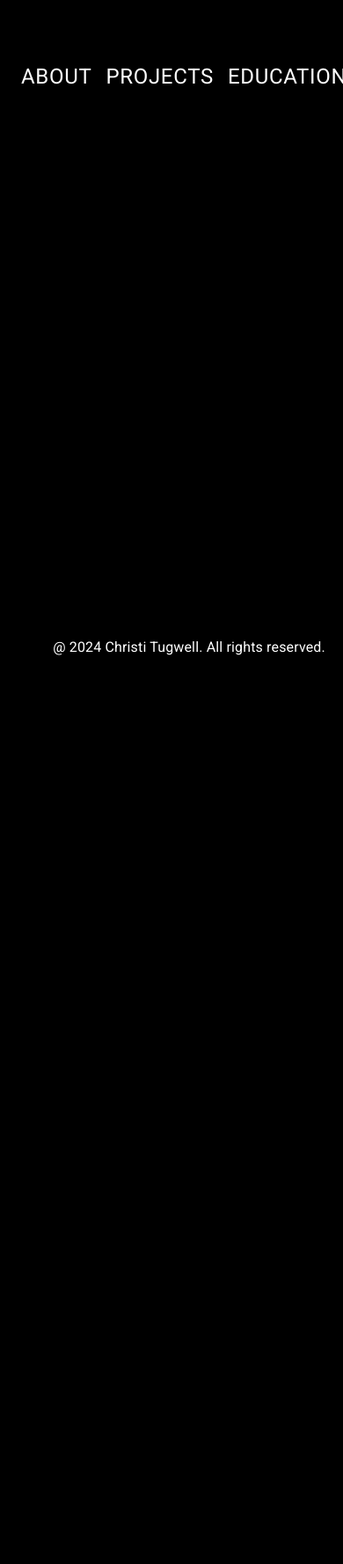
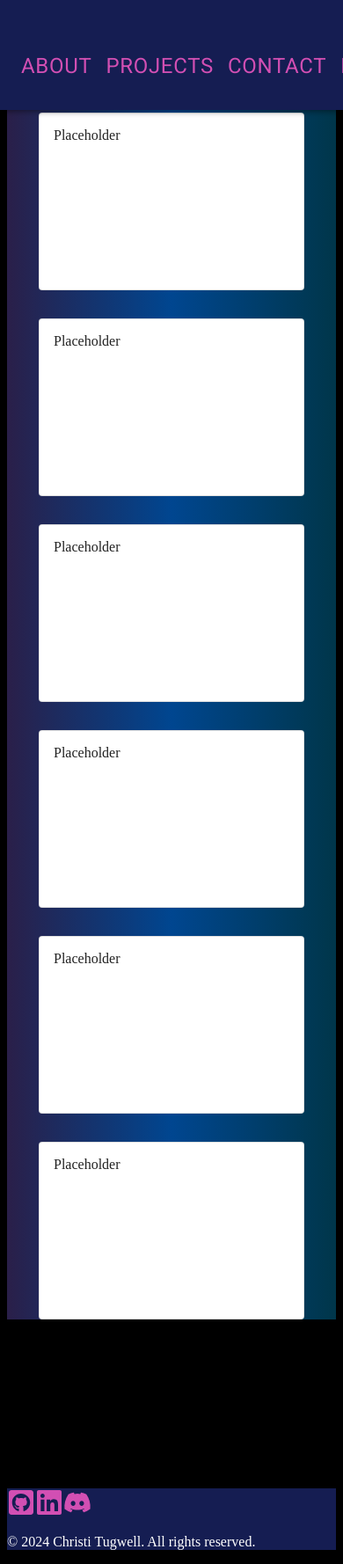
Before and after one commit to tugwellchristi/Portfolio-2.0, a React (Vite) app in the folder React-Portfolio/Portfolio/: page /Projects in a window 390 px wide. Shown: the whole page at 88% size. Before the commit the page ends 844 px from the top, so only its background shows below. Built offline with nearby package versions, Linux system fonts and the light colour scheme.

Commit message:
changed background across pages, working to resolve footer issue, pages not displaying responsively as intended

```diff
--- a/React-Portfolio/Portfolio/package.json
+++ b/React-Portfolio/Portfolio/package.json
@@ -18,6 +18,7 @@
     "classnames": "^2.5.1",
     "react": "^18.2.0",
     "react-dom": "^18.2.0",
+    "react-icons": "^5.0.1",
     "react-router-dom": "^6.11.1",
     "react-social-icons": "^1.1.0"
   },
@@ -25,11 +26,11 @@
     "@types/react": "^18.2.15",
     "@types/react-dom": "^18.2.7",
     "@vitejs/plugin-react": "^4.0.3",
+    "esbuild": "^0.14.11",
     "eslint": "^8.45.0",
     "eslint-plugin-react": "^7.32.2",
     "eslint-plugin-react-hooks": "^4.6.0",
     "eslint-plugin-react-refresh": "^0.4.3",
-    "esbuild": "^0.14.11",
     "vite": "^4.4.5"
   }
 }
--- a/React-Portfolio/Portfolio/src/components/AppBar.jsx
+++ b/React-Portfolio/Portfolio/src/components/AppBar.jsx
@@ -13,7 +13,6 @@ import Button from '@mui/material/Button';
 const pages = [
   { name: 'About', path: '/about' },
   { name: 'Projects', path: '/projects' },
-  { name: 'Education', path: '/education' },
   { name: 'Contact', path: '/contact' },
   { name: 'Resume', path: '/resume' },
 ];
@@ -34,11 +33,11 @@ function ResponsiveAppBar() {
     <AppBar
       className="appbar"
       sx={{
-        height: '150px',
+        height: '125px',
         width: '100%',
         top: 0,
         position: 'fixed',
-        backgroundColor: 'black',
+        backgroundColor: '#151D52ff',
         color: 'white',
         display: 'flex',
         flexDirection: 'column',
@@ -57,10 +56,10 @@ function ResponsiveAppBar() {
               fontFamily: 'monospace',
               fontWeight: 700,
               letterSpacing: '.3rem',
-              color: 'inherit',
+              color: 'white',
               textDecoration: 'none',
               fontSize: '2rem',
-              marginTop: '40px',
+              marginTop: '20px',
               textShadow: '2px 2px 4px rgba(0, 0, 0, 0.5)',
             }}
           >
@@ -98,7 +97,7 @@ function ResponsiveAppBar() {
               <MenuItem key={page.name} onClick={handleCloseNavMenu}>
                 <Link
                   to={page.path}
-                  style={{ color: 'inherit', textDecoration: 'none' }}
+                  style={{ color: '#FA6A0Aff', textDecoration: 'none' }}
                 >
                   <Typography textAlign="center">{page.name}</Typography>
                 </Link>
@@ -114,7 +113,7 @@ function ResponsiveAppBar() {
                 onClick={handleCloseNavMenu}
                 sx={{
                   my: 2,
-                  color: 'white',
+                  color: '#D24FB3ff',
                   fontSize: '1.5rem',
                   marginTop: '40px'
                 }}
--- a/React-Portfolio/Portfolio/src/components/Footer.jsx
+++ b/React-Portfolio/Portfolio/src/components/Footer.jsx
@@ -1,44 +1,28 @@
 import React from 'react';
-import Box from '@mui/material/Box';
-import Typography from '@mui/material/Typography';
+import { FaGithubSquare, FaLinkedin, FaDiscord } from 'react-icons/fa';
 
 function Footer() {
+    const iconColor = '#D24FB3ff';
+
     return (
-        <Box
-            sx={{
-                position: 'fixed',
-                bottom: 0,
-                left: 0,
-                width: '100%',
-                height: '100px',
-                backgroundColor: 'black',
-                color: 'white',
-                textAlign: 'center',
-                padding: '20px',
-                fontFamily: 'monospace',
-                fontSize: '1.5rem',
-                flexDirection: 'column',
-                justifyContent: 'center',
-                alignItems: 'center',
-            }}
-        >
-            <div>
-                {/* LinkedIn Icon */}
-                {/* <SocialIcon url='https://www.linkedin.com/in/christi-tugwell-a67194104/' style={{ marginRight: '10px' }} /> */}
-
-                {/* GitHub Icon */}
-                {/* <SocialIcon url="your-github-url" style={{ marginRight: '10px' }} /> */}
-
-                {/* Discord Icon */}
-                {/* <SocialIcon url="your-discord-url" style={{ marginRight: '10px' }} /> */}
-
-                {/* Email Icon */}
-                {/* <SocialIcon url="mailto:your-email@example.com" /> */}
+        <footer className="text-white py-4  bottom-0 left-0 right-0" style={{ backgroundColor: '#151D52ff'}}>
+            <div className="container mx-auto flex flex-wrap p-5 flex-col md:flex-row items-center justify-between">
+            <div className="md:w-full text-center">
+                    <a href="https://github.com/tugwellchristi" target="_blank" rel="noopener noreferrer" className="mr-5 hover:text-white">
+                        <FaGithubSquare size={32} style={{ color: iconColor }} />
+                    </a>
+                    <a href="https://www.linkedin.com/in/christi-tugwell-a67194104/" target="_blank" rel="noopener noreferrer" className="mr-5 hover:text-white">
+                        <FaLinkedin size={32} style={{ color: iconColor }} />
+                    </a>
+                    <a href="https://discord.com/channels/@me" target="_blank" rel="noopener noreferrer" className="mr-5 hover:text-white">
+                        <FaDiscord size={32} style={{ color: iconColor }} />
+                    </a>
+                </div>
+                <div className="text-center" style={{ color: 'white' }}>
+                    <p> &copy; 2024 Christi Tugwell. All rights reserved. </p>
+                </div>
             </div>
-            <Typography variant='body1'>
-                @ 2024 Christi Tugwell. All rights reserved.
-            </Typography>
-        </Box>
+        </footer>
     );
 }
 
--- a/React-Portfolio/Portfolio/src/index.jsx
+++ b/React-Portfolio/Portfolio/src/index.jsx
@@ -31,10 +31,6 @@ const router = createBrowserRouter([
         element: <Projects />,
       },
       {
-        path: '/Education',
-        element: <Projects />,
-      },
-      {
         path: '/Contact',
         element: <Contact />,
       },
--- a/React-Portfolio/Portfolio/src/pages/Contact.jsx
+++ b/React-Portfolio/Portfolio/src/pages/Contact.jsx
@@ -1,6 +1,7 @@
 import React from 'react';
 import Box from '@mui/material/Box';
 import Typography from '@mui/material/Typography';
+
 
 function Contact() {
     return (
@@ -8,7 +9,7 @@ function Contact() {
             sx={{
                 height: '625px',
                 width: '100vw',
-                background: 'linear-gradient(270deg, #00364Aff, #BD1235ff, #004690ff, #2A1F49ff,  #5A4280ff)',
+                background: 'linear-gradient(270deg, #00364Aff, #004690ff, #2A1F49ff)',
                 backgroundSize: 'cover',
                 backgroundPosition: 'center',
                 position: 'fixed',
--- a/React-Portfolio/Portfolio/src/pages/Home.jsx
+++ b/React-Portfolio/Portfolio/src/pages/Home.jsx
@@ -8,12 +8,11 @@ function Home() {
     return (
         <Box
             sx={{
-                height: '625px',
+                height: '100vh',
                 width: '100vw',
                 backgroundImage: `url(${backgroundImage})`,
                 backgroundSize: 'cover',
                 backgroundPosition: 'center',
-                position: 'fixed',
                 zIndex: 1,
                 display: 'flex',
                 flexDirection: 'column',
@@ -29,11 +28,11 @@ function Home() {
                 textShadow: '2px 2px 4px rgba(0, 0, 0, 0.5)',
             }}
         >
-            <Typography variant='h3' fontWeight='bold' mb={2}>
+            <Typography variant='h3' fontWeight='bold' mb={2} style={{ fontFamily: 'monospace' }}>
                 HI, I'M CHRISTI!
             </Typography>
-            <Typography variant='h5'>
-                Front End Developer And Web Designer
+            <Typography variant='h5' style={{ fontFamily: 'monospace' }}>
+                Front-End Developer // Web Designer
             </Typography>
         </Box>
     );
--- a/React-Portfolio/Portfolio/src/pages/Projects.jsx
+++ b/React-Portfolio/Portfolio/src/pages/Projects.jsx
@@ -1,22 +1,30 @@
-export default function Project() {
-    return (
-      <div>
-        <h1>Projects </h1>
-        <p>
-          Donec a volutpat quam. Curabitur nec varius justo, sed rutrum ligula.
-          Curabitur pellentesque turpis sit amet eros iaculis, a mollis arcu
-          dictum. Ut vel ante eget massa ornare placerat. Etiam nisl orci, finibus
-          sodales volutpat et, hendrerit ut dolor. Suspendisse porta dictum nunc,
-          sed pretium risus rutrum eget. Nam consequat, ligula in faucibus
-          vestibulum, nisi justo laoreet risus, luctus luctus mi lacus sit amet
-          libero. Class aptent taciti sociosqu ad litora torquent per conubia
-          nostra, per inceptos himenaeos. Mauris pretium condimentum tellus eget
-          lobortis. Interdum et malesuada fames ac ante ipsum primis in faucibus.
-          Donec placerat accumsan mi, ut congue neque placerat eu. Donec nec ipsum
-          in velit pellentesque vehicula sit amet at augue. Maecenas aliquam
-          bibendum congue. Pellentesque semper, lectus non ullamcorper iaculis,
-          est ligula suscipit velit, sed bibendum turpis dui in sapien.
-        </p>
+import React from "react";
+import { Grid, Card } from '@mui/material';
+import CardContent from '@mui/material/CardContent';
+
+export default function Projects() {
+  return (
+    <section
+    id="Merch"
+    style={{
+      marginTop: '8rem',
+      marginBottom: '12rem',
+      background: 'linear-gradient(270deg, #00364Aff, #004690ff, #2A1F49ff)' }}>
+      <div className="container px-5 py-10 mx-auto">
+        <Grid container spacing={4}>
+          {[0, 1].map((row) => (
+            <Grid container item key={row} justifyContent="center" spacing={4}>
+              {[0, 1, 2].map((col) => (
+                <Grid item key={col}>
+                  <Card variant="outlined" style={{ width: '300px', height: '200px' }}>
+                    <CardContent>{/* Your card content goes here */}Placeholder</CardContent>
+                  </Card>
+                </Grid>
+              ))}
+            </Grid>
+          ))}
+        </Grid>
       </div>
-    );
-  }
+    </section>
+  );
+}
--- a/React-Portfolio/Portfolio/src/pages/Resume.jsx
+++ b/React-Portfolio/Portfolio/src/pages/Resume.jsx
@@ -1,18 +1,17 @@
 import React from 'react';
 import Box from '@mui/material/Box';
-import Typography from '@mui/material/Typography';
 import backgroundImage from '../assets/Abstract.png';
+import resumeImage from '/Tugwell_2023.png';
 
 function Resume() {
     return (
         <Box
             sx={{
-                height: '100%',
+                height: '100vh',
                 width: '100vw',
                 backgroundImage: `url(${backgroundImage})`,
                 backgroundSize: 'cover',
                 backgroundPosition: 'center',
-                position: 'fixed',
                 zIndex: 1,
                 display: 'flex',
                 flexDirection: 'column',
@@ -28,6 +27,9 @@ function Resume() {
                 textShadow: '2px 2px 4px rgba(0, 0, 0, 0.5)',
             }}
         >
+          <div style={{ width: '60%', textAlign: 'center' }}>
+            <img src={resumeImage} alt="Resume" style={{ width: '100%', height: 'auto'}} />
+          </div>
         </Box>
     );
 }
```
Also changed, not shown: React-Portfolio/Portfolio/src/pages/About.jsx (+4 -5 lines), React-Portfolio/Portfolio/public/Tugwell_2023.png (added), 1 other file (tests, documents, lock files or other folders).
